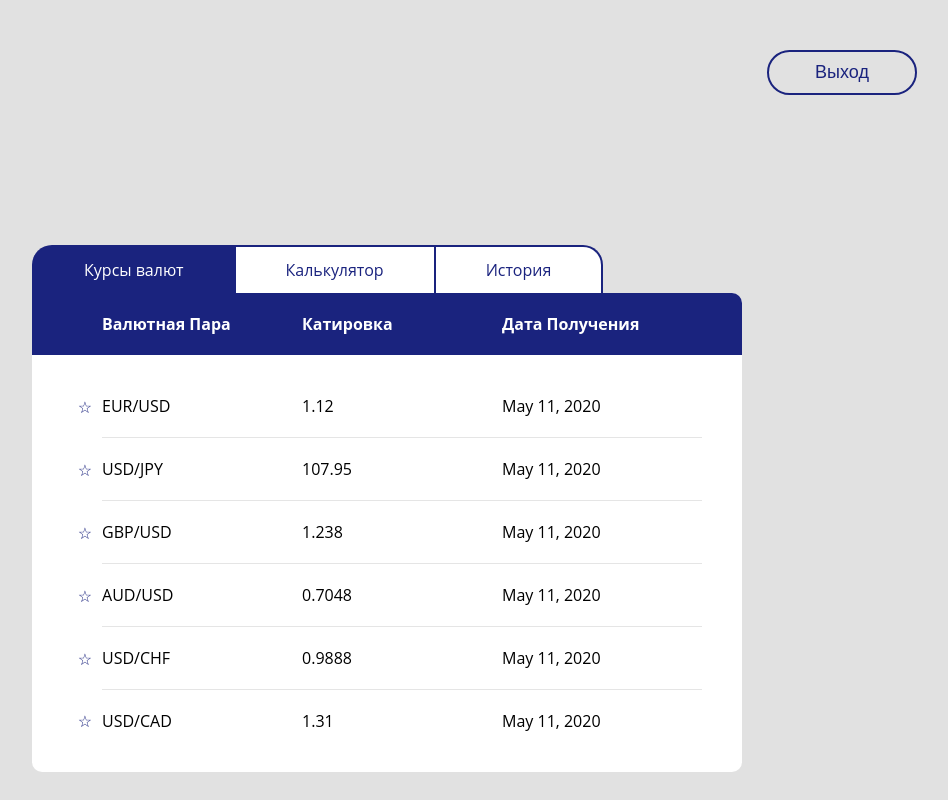
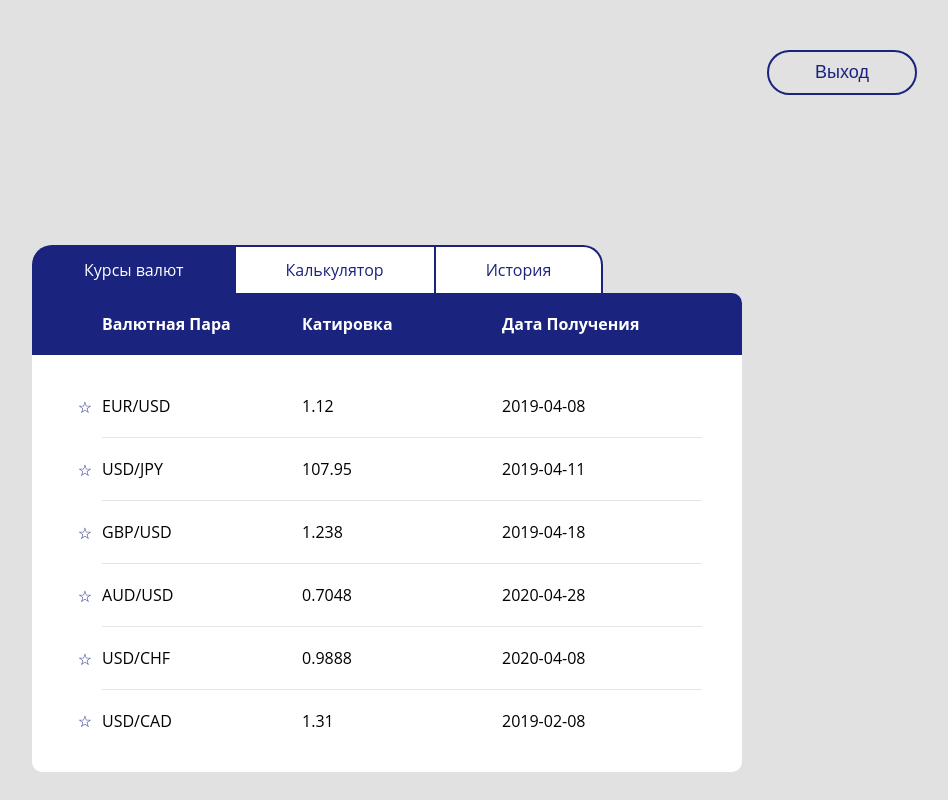
Before and after one commit to yacheckalin/simple-react-app, a React (Create React App) app: page / in a window 1280 px wide. Shown: the whole page, without its empty margins (253-1201 px from the left). Built offline with nearby package versions, Linux system fonts and the light colour scheme; the HTML template or start-up script is replaced by a standard one.

Commit message:
changed date format

```diff
--- a/src/currency/currency-container.js
+++ b/src/currency/currency-container.js
@@ -2,6 +2,7 @@ import React from "react";
 import styled from "styled-components";
 
 import { useCurrencyContext } from "./currency-context-provider";
+import Moment from "react-moment";
 
 const Table = styled.table`
   border-bottom-left-radius: 10px;
@@ -73,7 +74,9 @@ const CurrencyContainer = () => {
             <td>{!favorite ? <EmptyStar /> : <FullfilledStar />}</td>
             <td>{asset}</td>
             <td>{quote}</td>
-            <td>{date}</td>
+            <td>
+              <Moment format={"YYYY-MM-DD"}>{date}</Moment>
+            </td>
             <td>&nbsp;</td>
           </tr>
         ))}
--- a/src/currency/data.js
+++ b/src/currency/data.js
@@ -3,60 +3,36 @@ export const currencyData = [
     favorite: false,
     asset: "EUR/USD",
     quote: "1.12",
-    date: new Intl.DateTimeFormat("en-US", {
-      year: "numeric",
-      month: "long",
-      day: "2-digit",
-    }).format(Date.now()),
+    date: new Date("2019-04-08"),
   },
   {
     favorite: false,
     asset: "USD/JPY",
     quote: "107.95",
-    date: new Intl.DateTimeFormat("en-US", {
-      year: "numeric",
-      month: "long",
-      day: "2-digit",
-    }).format(Date.now()),
+    date: new Date("2019-04-11"),
   },
   {
     favorite: false,
     asset: "GBP/USD",
     quote: "1.238",
-    date: new Intl.DateTimeFormat("en-US", {
-      year: "numeric",
-      month: "long",
-      day: "2-digit",
-    }).format(Date.now()),
+    date: new Date("2019-04-18"),
   },
   {
     favorite: false,
     asset: "AUD/USD",
     quote: "0.7048",
-    date: new Intl.DateTimeFormat("en-US", {
-      year: "numeric",
-      month: "long",
-      day: "2-digit",
-    }).format(Date.now()),
+    date: new Date("2020-04-28"),
   },
   {
     favorite: false,
     asset: "USD/CHF",
     quote: "0.9888",
-    date: new Intl.DateTimeFormat("en-US", {
-      year: "numeric",
-      month: "long",
-      day: "2-digit",
-    }).format(Date.now()),
+    date: new Date("2020-04-08"),
   },
   {
     favorite: false,
     asset: "USD/CAD",
     quote: "1.31",
-    date: new Intl.DateTimeFormat("en-US", {
-      year: "numeric",
-      month: "long",
-      day: "2-digit",
-    }).format(Date.now()),
+    date: new Date("2019-02-08"),
   },
 ];
--- a/src/history/history-context-provider.js
+++ b/src/history/history-context-provider.js
@@ -1,6 +1,4 @@
 import React, { useContext, useState, useEffect } from "react";
-
-import _ from "lodash";
 
 import { data } from "./data";
 import { INITIAL_PAGINATION_PAGE, DEFAULT_PAGINATION_LIMIT } from "./constants";
```
